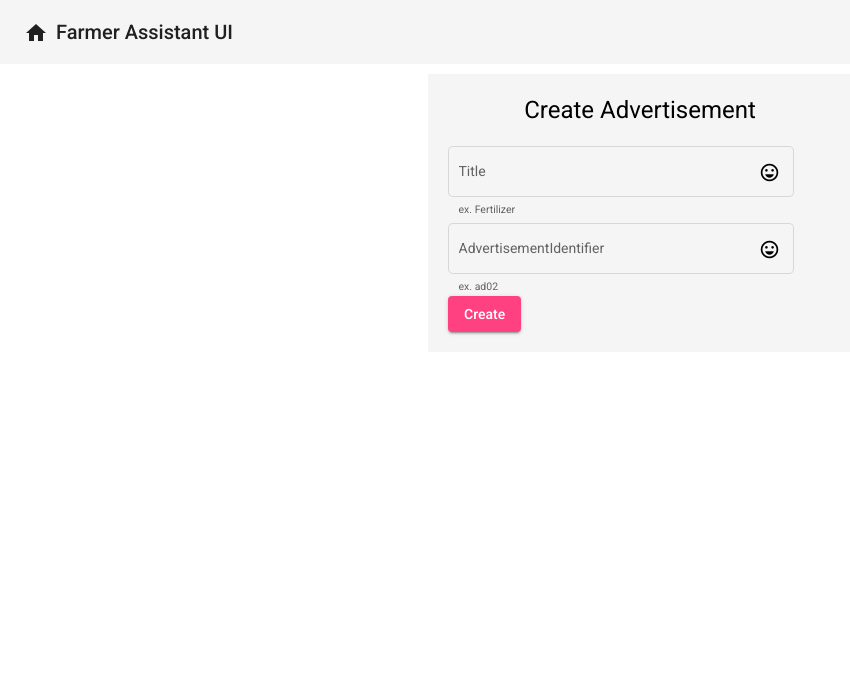
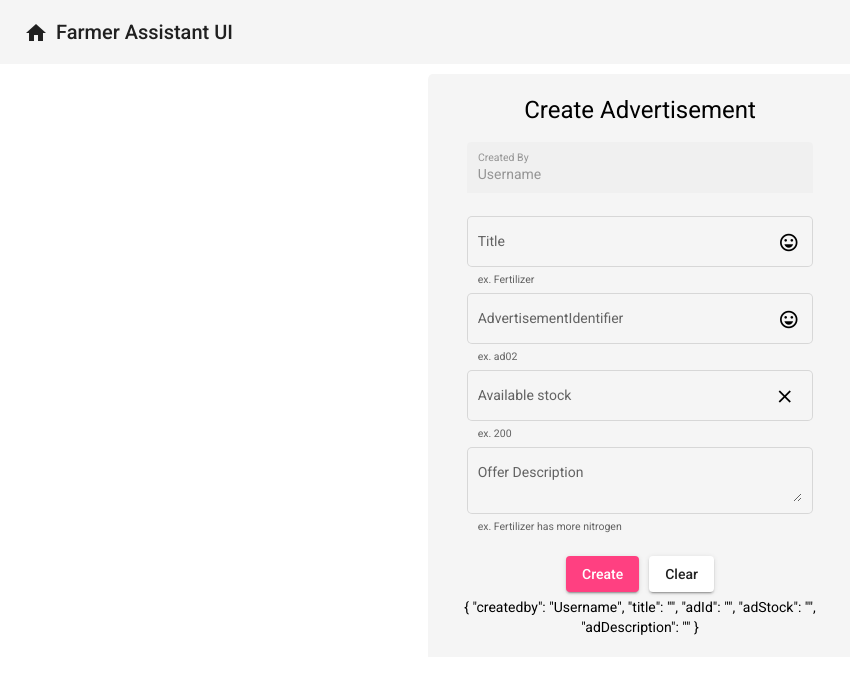
Before and after one commit to keshavgituser/farmappgui, an Angular app: page /createad in a window 1280 px wide. Shown: the top 674 px of the page, without its empty margins (0-850 px from the left). Built offline with nearby package versions, Linux system fonts and the light colour scheme.

Commit message:
Form Created successfully

```diff
--- a/src/app/adservice_components/advertisementform/advertisementform.component.css
+++ b/src/app/adservice_components/advertisementform/advertisementform.component.css
@@ -1,11 +1,14 @@
 .field{
-    width:90%
+    width:90%;
+    height:5%;
 }
 .card{
+    text-align: center;
     width:30%;
     margin: auto;
     background-color: whitesmoke;
     padding: 20px;
+    border-top-left-radius: 1%;
 }
 .container{
     margin-top: 10px;
@@ -13,3 +16,8 @@
 .card h1{
     text-align: center;
 }
+.formbtn{
+    margin:5px;
+    margin-top: 20px;
+
+}
--- a/src/app/adservice_components/advertisementform/advertisementform.component.html
+++ b/src/app/adservice_components/advertisementform/advertisementform.component.html
@@ -2,22 +2,48 @@
 
 	<div class="card">
 
+		<form (ngSubmit)="doSubmitForm()">
 		<h1>Create Advertisement</h1>
-		<mat-form-field class="field" appearance="outline" color="accent">
+
+		<mat-form-field class="field" appearance="fill">
+			<mat-label>Created By</mat-label>
+			<input matInput disabled name="createdBy" [(ngModel)]="createdBy">
+		  </mat-form-field>
+		<mat-form-field class="field"  appearance="outline" color="accent">
 			<mat-label >Title</mat-label>
-			<input matInput placeholder="title" >
+			<input matInput placeholder="title" name="title"  [(ngModel)]="ad_data.title">
 			<mat-icon matSuffix>sentiment_very_satisfied</mat-icon>
 			<mat-hint>ex. Fertilizer</mat-hint>
 		  </mat-form-field>
-		<mat-form-field class="field" appearance="outline" color="accent">
+
+		<mat-form-field class="field"  appearance="outline" color="accent">
 			<mat-label>AdvertisementIdentifier</mat-label>
-			<input matInput placeholder="identifier">
+			<input matInput placeholder="identifier" name="adId"  [(ngModel)]="ad_data.adId">
 			<mat-icon matSuffix>sentiment_very_satisfied</mat-icon>
 			<mat-hint>ex. ad02</mat-hint>
 		  </mat-form-field>
-		  <button mat-raised-button color="accent" >Create</button>
 
+		  <mat-form-field class="field"  appearance="outline" color="accent">
+			<mat-label>Available stock</mat-label>
+			<input matInput type="text" name="adStock"  [(ngModel)]="ad_data.adStock">
+			<button matSuffix mat-icon-button aria-label="Clear" >
+			  <mat-icon>close</mat-icon>
+			</button>
+			<mat-hint>ex. 200</mat-hint>
+		  </mat-form-field>
+
+		  <mat-form-field class="field"  appearance="outline" color="accent">
+			<mat-label>Offer Description</mat-label>
+			<textarea matInput placeholder="Offer description" name="adDescription"  [(ngModel)]="ad_data.adDescription"></textarea>
+			<mat-hint>ex. Fertilizer has more nitrogen</mat-hint>
+		  </mat-form-field>
+
+		  <button class="formbtn" type="submit" mat-raised-button color="accent" >Create</button>
+		  <button class="formbtn" type="reset" mat-raised-button color="" >Clear</button>
+		</form>
+		{{ad_data|json}}
 	</div>
+
 </div>
 
 <!--
--- a/src/app/adservice_components/advertisementform/advertisementform.component.ts
+++ b/src/app/adservice_components/advertisementform/advertisementform.component.ts
@@ -8,11 +8,41 @@ import { MatSnackBar } from '@angular/material/snack-bar';
 })
 export class AdvertisementformComponent implements OnInit {
 
-  constructor() { }
+  createdBy="Username";
+
+  ad_data={
+    createdby:this.createdBy,
+    title:"",
+    adId:"",
+    adStock:"",
+    adDescription:""
+  }
+
+
+  constructor(private snak:MatSnackBar) { }
 
   ngOnInit(): void {
   }
 
+  doSubmitForm()
+  {
+    console.log("Try to Submit form");
+    console.log("DAta ",this.ad_data);
+
+    if(this.ad_data.createdby==''||this.ad_data.title==''||
+    this.ad_data.adStock==''||this.ad_data.adId==''||
+    this.ad_data.adDescription=='')
+    {
+      this.snak.open("Fields Cannot be Empty","OK");
+
+    }
+
+
+
+
+  }
+
+
 
 
 }
--- /dev/null
+++ b/src/app/adservice_components/viewadvertise/viewadvertise.component.html
@@ -0,0 +1 @@
+<p>viewadvertise works!</p>
--- /dev/null
+++ b/src/app/adservice_components/viewadvertise/viewadvertise.component.ts
@@ -0,0 +1,15 @@
+import { Component, OnInit } from '@angular/core';
+
+@Component({
+  selector: 'app-viewadvertise',
+  templateUrl: './viewadvertise.component.html',
+  styleUrls: ['./viewadvertise.component.css']
+})
+export class ViewadvertiseComponent implements OnInit {
+
+  constructor() { }
+
+  ngOnInit(): void {
+  }
+
+}
--- a/src/app/app.module.ts
+++ b/src/app/app.module.ts
@@ -14,6 +14,8 @@ import { NewdealerformComponent } from './user_components/newdealerform/newdeale
 import { HomeComponent } from './adservice_components/home/home.component';
 import {MatFormField, MatFormFieldModule} from '@angular/material/form-field';
 import {MatInputModule} from '@angular/material/input';
+import { FormsModule } from '@angular/forms';
+import { ViewadvertiseComponent } from './adservice_components/viewadvertise/viewadvertise.component';
 
 @NgModule({
   declarations: [
@@ -22,6 +24,7 @@ import {MatInputModule} from '@angular/material/input';
     AdvertisementformComponent,
     NewdealerformComponent,
     HomeComponent,
+    ViewadvertiseComponent,
 
   ],
   imports: [
@@ -34,6 +37,7 @@ import {MatInputModule} from '@angular/material/input';
     MatIconModule,
     MatInputModule,
     MatFormFieldModule,
+    FormsModule,
 
 
   ],
```
Also changed, not shown: src/app/adservice_components/viewadvertise/viewadvertise.component.css (added), 1 other file (tests, documents, lock files or other folders).
